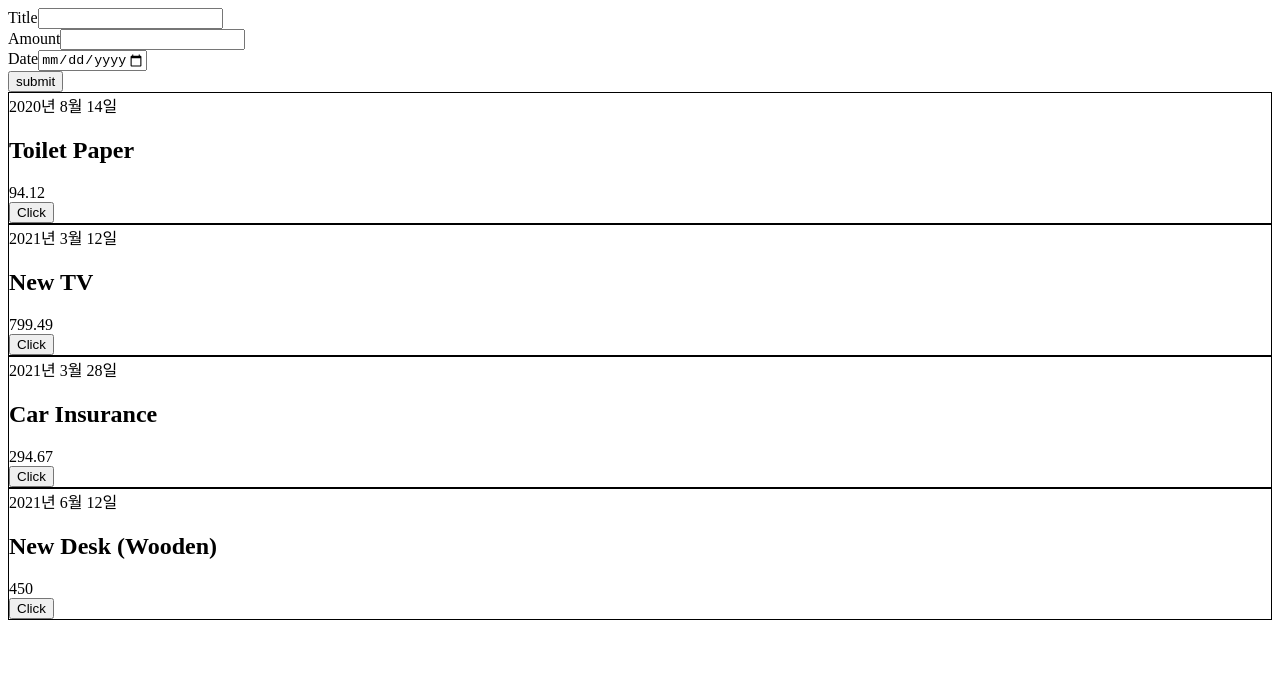
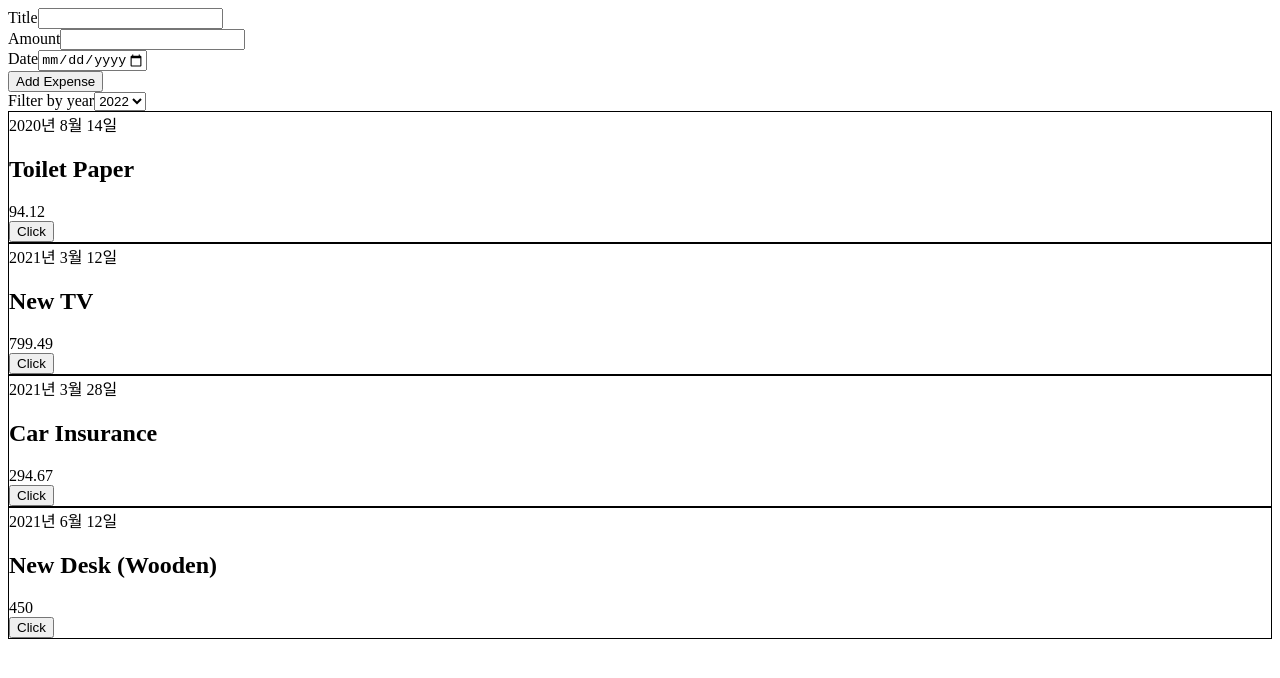
Before and after one commit to jisu-moon/react-, a React (Create React App) app: page / in a window 1280 px wide. Shown: the top 678 px of the page. Built offline with nearby package versions, Linux system fonts and the light colour scheme.

Commit message:
ExpensesFilter.tsx 추가

```diff
--- a/src/components/expenses/Expenses.tsx
+++ b/src/components/expenses/Expenses.tsx
@@ -1,5 +1,6 @@
 import { IItems } from '../../App';
 import ExpenseItem from './ExpenseItem';
+import ExpensesFilter from './ExpensesFilter';
 
 interface IProps {
   items: IItems[];
@@ -8,6 +9,7 @@ interface IProps {
 function Expenses({ items }: IProps) {
   return (
     <div className='Wrapper'>
+      <ExpensesFilter />
       {items
         ? items.map(item => <ExpenseItem item={item} key={item.id} />)
         : null}
--- /dev/null
+++ b/src/components/expenses/ExpensesFilter.tsx
@@ -0,0 +1,22 @@
+import React, { useState } from 'react';
+
+const ExpensesFilter = () => {
+  const onChange = (event: React.ChangeEvent<HTMLSelectElement>) => {
+    console.log(event.currentTarget.value);
+  };
+  return (
+    <div className='expenses-filter'>
+      <div className='expenses-filter__control'>
+        <label>Filter by year</label>
+        <select onChange={onChange}>
+          <option value='2022'>2022</option>
+          <option value='2021'>2021</option>
+          <option value='2020'>2020</option>
+          <option value='2019'>2019</option>
+        </select>
+      </div>
+    </div>
+  );
+};
+
+export default ExpensesFilter;
--- a/src/components/newExpense/ExpenseForm.tsx
+++ b/src/components/newExpense/ExpenseForm.tsx
@@ -23,11 +23,7 @@ function ExpenseForm({ setExpenses }: any) {
       return {
         ...prev,
         [id]:
-          id === 'title'
-            ? value
-            : id === 'amount'
-            ? Number(value)
-            : new Date(value),
+          id === 'title' ? value : id === 'amount' ? +value : new Date(value),
       };
     });
   };
@@ -59,7 +55,7 @@ function ExpenseForm({ setExpenses }: any) {
         />
       </div>
       <div>
-        <button type='submit'>submit</button>
+        <button type='submit'>Add Expense</button>
       </div>
     </form>
   );
```
